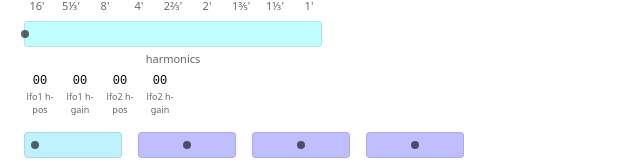
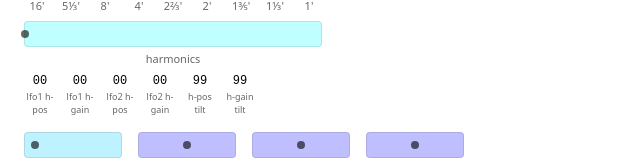
Before and after one commit to lucaskuzma/open-granular-js, a React (Vite) app: page / in a window 1280 px wide. Shown: the part 482-646 px from the top of the page, without its empty margins (0-640 px from the left). Built offline with nearby package versions, Linux system fonts and the light colour scheme.

Commit message:
add depth tilt

```diff
--- a/src/engine/granular/GranularParams.ts
+++ b/src/engine/granular/GranularParams.ts
@@ -37,6 +37,10 @@ export const GRANULAR_PARAMS: ParamDefinition[] = [
   { key: "lfo2HarmonicPosition", label: "LFO2 H-Pos",  min: 0, max: 1, default: 0 },
   { key: "lfo2HarmonicGain",     label: "LFO2 H-Gain", min: 0, max: 1, default: 0 },
 
+  // --- Harmonic LFO tilt (shared across LFO1/LFO2) ---
+  { key: "harmonicLfoPositionTilt", label: "H-Pos Tilt",  min: 0, max: 1, default: 1 },
+  { key: "harmonicLfoGainTilt",     label: "H-Gain Tilt", min: 0, max: 1, default: 1 },
+
   // --- Envelope ---
   { key: "env1Attack",   label: "Env Attack",    min: 0, max: 1, default: 0.25 },
   { key: "env1Release",  label: "Env Release",   min: 0, max: 1, default: 0.25 },
--- a/src/ui/GranularPanel.tsx
+++ b/src/ui/GranularPanel.tsx
@@ -66,6 +66,8 @@ export function GranularPanel({ store, engine, buffer, slotManager }: GranularPa
           <LabelControl store={store} paramKey="lfo1HarmonicGain" label="lfo1 h-gain" onDragStart={() => slotManager.excludeFromInterp("lfo1HarmonicGain")} />
           <LabelControl store={store} paramKey="lfo2HarmonicPosition" label="lfo2 h-pos" onDragStart={() => slotManager.excludeFromInterp("lfo2HarmonicPosition")} />
           <LabelControl store={store} paramKey="lfo2HarmonicGain" label="lfo2 h-gain" onDragStart={() => slotManager.excludeFromInterp("lfo2HarmonicGain")} />
+          <LabelControl store={store} paramKey="harmonicLfoPositionTilt" label="h-pos tilt" onDragStart={() => slotManager.excludeFromInterp("harmonicLfoPositionTilt")} />
+          <LabelControl store={store} paramKey="harmonicLfoGainTilt" label="h-gain tilt" onDragStart={() => slotManager.excludeFromInterp("harmonicLfoGainTilt")} />
         </div>
       </div>
 
```
Also changed, not shown: public/granular-processor.js (+11 -3 lines).
